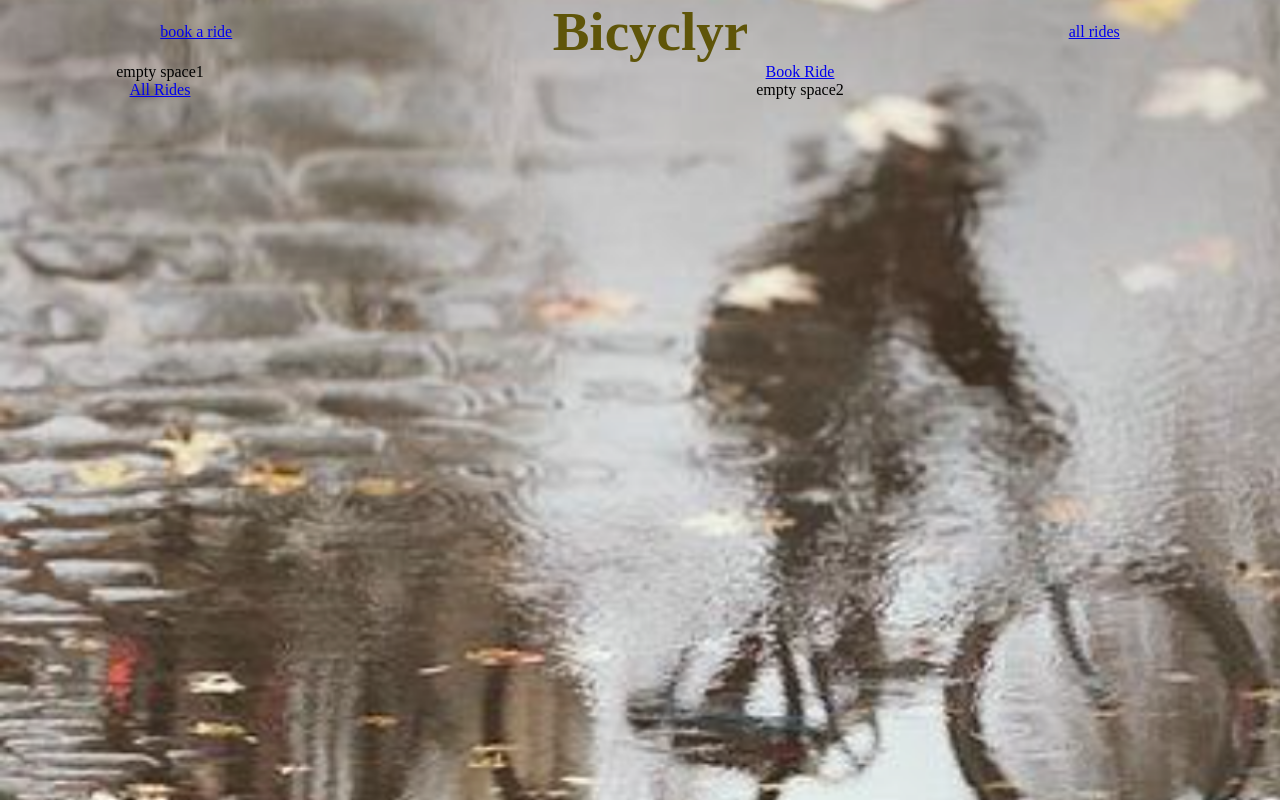
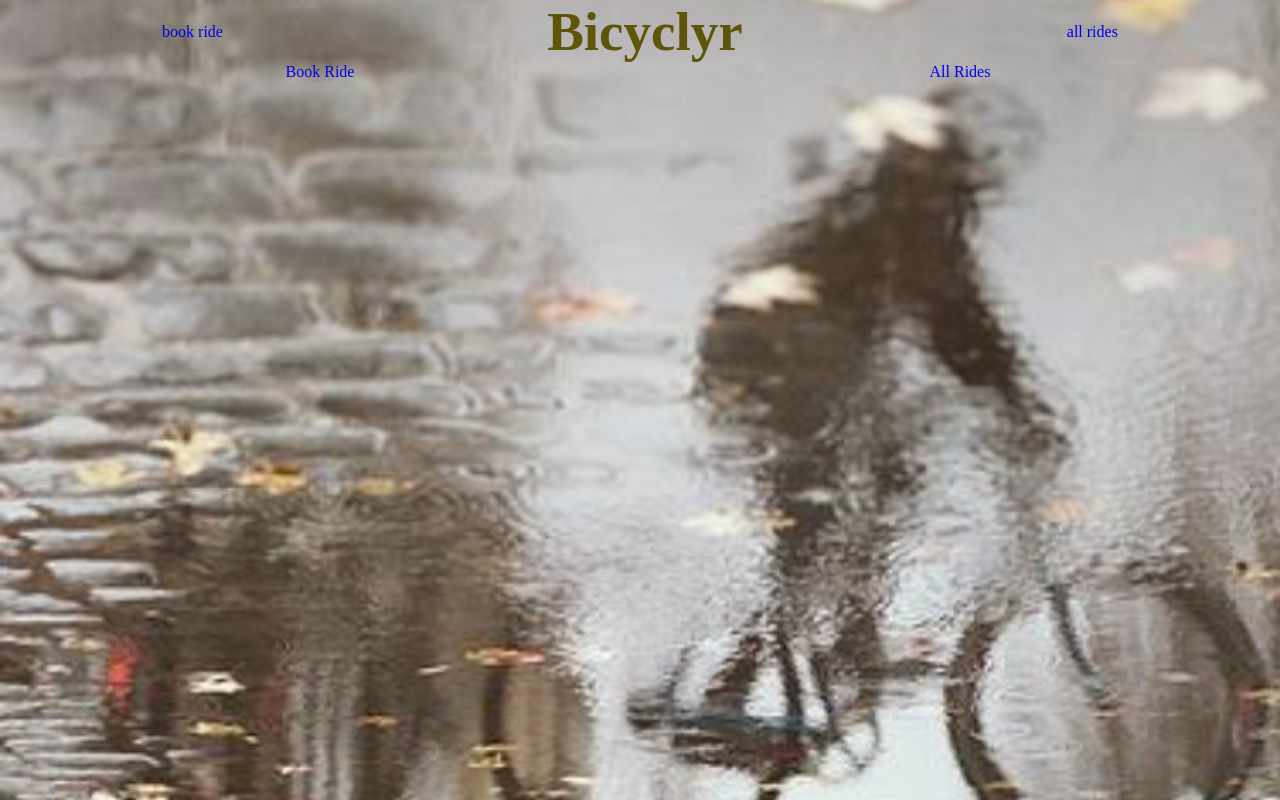
Before and after one commit to friotious/bicyclyr, a React (Create React App) app: page / in a window 1280 px wide. Built offline with nearby package versions, Linux system fonts and the light colour scheme; no server answers; a web font is replaced by a local one.

Commit message:
Fix another router link bug

```diff
--- a/src/Components/App/App.js
+++ b/src/Components/App/App.js
@@ -55,9 +55,8 @@ class App extends Component {
 
   render() {
     return (
-      <>
+      <main className='App'>
         <Nav />
-      <main className='App'>
 
         <Switch>
 
@@ -76,10 +75,28 @@ class App extends Component {
           render={() => {
             return (
               <div className ='homepage-main'>
-                <div id='empty-space-1' className='homepage-quarter'>empty space1</div>
-                <Link to='/book-ride' className='homepage-link homepage-quarter' id='book-ride'>Book Ride</Link>
-                <Link to='/all-rides' className='homepage-link homepage-quarter' id='all-rides'>All Rides</Link>
-                <div id='empty-space-2' className='homepage-quarter'>empty space2</div>
+
+                <span className='homepage-box links'>
+                  <NavLink
+                      style={{ textDecoration: 'none' }}
+                      to='/book-ride'
+                      id='book-ride'>
+                        Book Ride
+                  </NavLink>
+                </span>
+
+                <span className='homepage-box links'>
+                  <NavLink
+                      style={{ textDecoration: 'none' }}
+                      to='/all-rides'
+                      id='all-rides'>
+                        All Rides
+                  </NavLink>
+                </span>
+
+                <span className='homepage-box'></span>
+                <span className='homepage-box'></span>
+
               </div>
             )
           }}
@@ -88,7 +105,6 @@ class App extends Component {
         </Switch>
 
       </main>
-      </>
     )
   }
 }
--- a/src/Components/Nav/Nav.js
+++ b/src/Components/Nav/Nav.js
@@ -1,13 +1,17 @@
 import React from "react";
 import './Nav.css'
-import { Link } from 'react-router-dom'
+import { NavLink, Link } from 'react-router-dom'
 
 const Nav = () => {
     return (
         <div className='nav'>
-            <Link to='/book-ride'>book a ride</Link>
+            <NavLink style={{ textDecoration: 'none' }} className='book-ride' to='/book-ride'>
+                <div className='book-ride-text'>book ride</div>
+            </NavLink>
             <div className='header-home'> Bicyclyr </div>
-            <Link to='/all-rides'>all rides</Link>
+            <NavLink style={{ textDecoration: 'none' }} className='all-rides' to='/all-rides'>
+            <div className='book-ride-text'>all rides</div>
+            </NavLink>
         </div>
     )
 }
```
